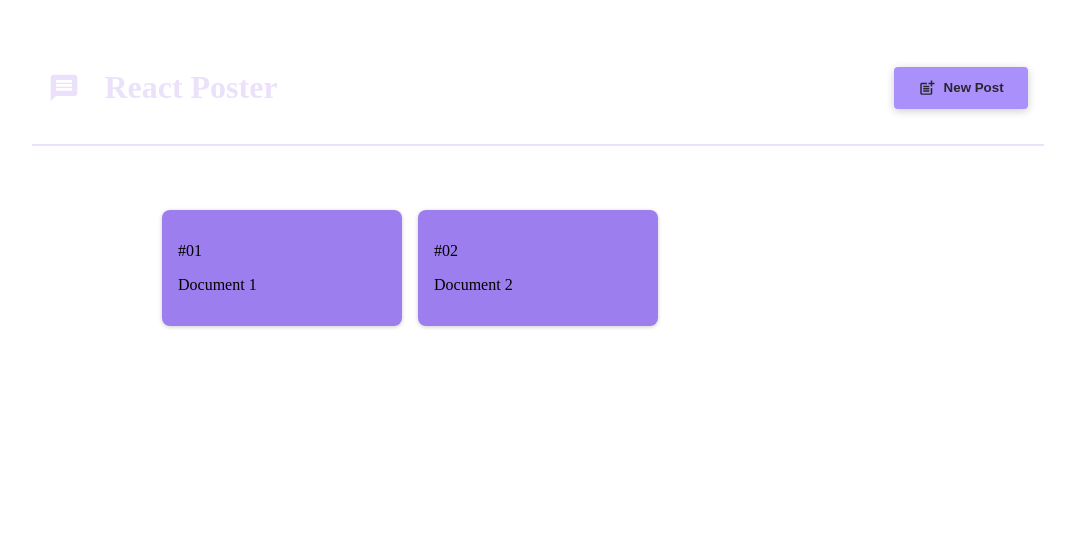
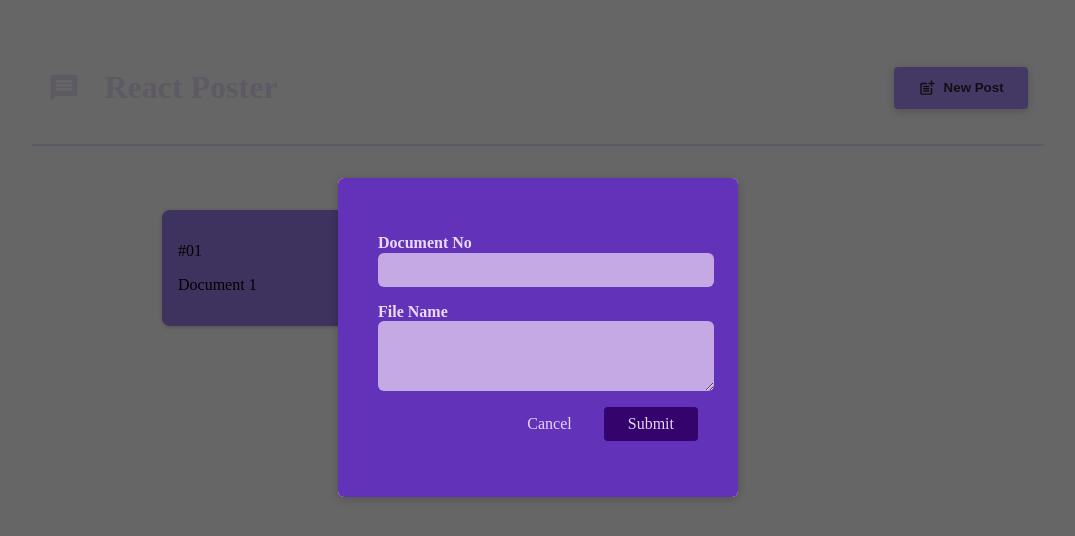
Before and after one commit to revarnami/react-crash-course, a React (Vite) app: page / in a window 1280 px wide. Both pictures are taken after a click on the button "New Post". Shown: the top 536 px of the page, without its empty margins (102-1177 px from the left). Built offline with nearby package versions, Linux system fonts and the light colour scheme.

Commit message:
Functioning new post and cancel

```diff
--- a/src/App.jsx
+++ b/src/App.jsx
@@ -1,12 +1,25 @@
 import PostList from './components/PostList'
 import MainHeader from './components/MainHeader'
+import { useState } from 'react'
 
 function App() {
+  const [modalIsVisible, setModalIsVisible] = useState(false)
+  function showModalHandler() {
+    setModalIsVisible(true)
+  }
+
+  function hideModalHandler() {
+    setModalIsVisible(false)
+  }
+
   return (
     <>
-      <MainHeader />
+      <MainHeader onCreatePost={showModalHandler} />
       <main>
-        <PostList />
+        <PostList
+          isPosting={modalIsVisible}
+          onStopPosting={hideModalHandler}
+        />
       </main>
     </>
   )
--- a/src/components/NewPost.jsx
+++ b/src/components/NewPost.jsx
@@ -12,6 +12,10 @@ function NewPost(props) {
         <label htmlFor="name">File Name</label>
         <textarea id="body" required rows={3} onChange={props.onFileNameChange}/>
       </p>
+      <p className={classes.actions}>
+        <button type='button' onClick={props.onCancel}>Cancel</button>
+        <button>Submit</button>
+      </p>
     </form>
   )
 }
--- a/src/components/PostList.jsx
+++ b/src/components/PostList.jsx
@@ -4,14 +4,9 @@ import Modal from './Modal'
 import PostListCss from './PostList.module.css'
 import { useState } from 'react'
 
-function PostList() {
-  const [modalIsVisible, setModalIsVisible] = useState(false)
+function PostList(props) {
   const [enteredDocNo, setEnteredDocNo] = useState('')
   const [enteredFileName, setEnteredFileName] = useState('')
-
-  function hideModalHandler() {
-    setModalIsVisible(false)
-  }
 
   function onDocNoChange(event) {
     setEnteredDocNo(event.target.value)
@@ -22,9 +17,9 @@ function PostList() {
   }
 
   let modalContent
-  if (modalIsVisible) {
-    modalContent = <Modal onClose={hideModalHandler}>
-      <NewPost onDocNoChange={onDocNoChange} onFileNameChange={onFileNameChange} />
+  if (props.isPosting) {
+    modalContent = <Modal onClose={props.onStopPosting}>
+      <NewPost onDocNoChange={onDocNoChange} onFileNameChange={onFileNameChange} onCancel={props.onStopPosting}/>
     </Modal>
   }
 
```
